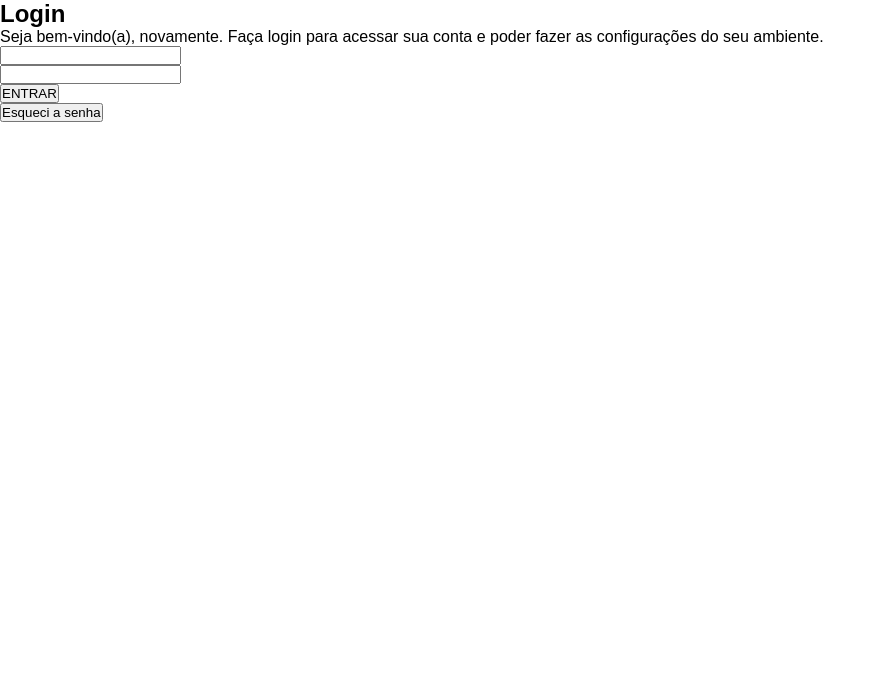
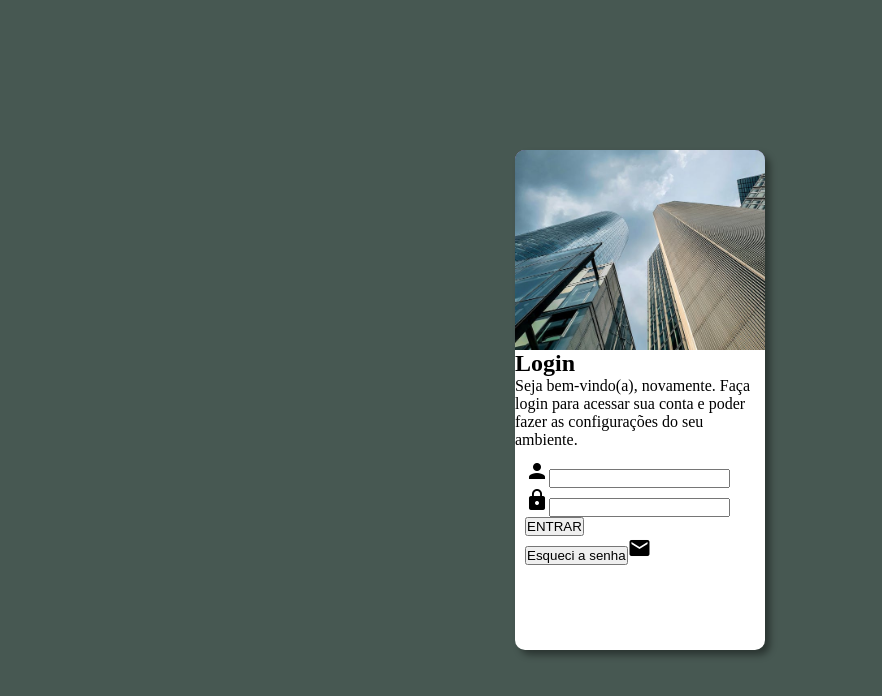
Before and after one commit to D1ogoSouza/Projeto-Login, a plain HTML site: page index.html in a window 1280 px wide. Shown: the whole page, without its empty margins (0-882 px from the left). Drawn offline with Linux system fonts and the light colour scheme.

Commit message:
interface-base-login

```diff
--- /dev/null
+++ b/estilo/first.css
@@ -0,0 +1,43 @@
+@charset "UTF-8";
+
+*{
+    margin: 0px;
+    padding: 0px;
+
+}
+html, body{
+    height:100vh;
+    width: 100vw;
+
+}
+main{
+    position: relative;
+    background-color: rgb(71, 88, 82);
+    height: 100vh;
+    width: 100vw;
+}
+#login{
+    position: absolute;
+    left: 50%;
+    top: 50%;
+    transform: translate(-50%, -50%);
+
+    width: 250px;
+    height: 500px;
+    border-radius: 10px;
+    background-color: rgb(255, 255, 255);
+    box-shadow: 5px 5px 7px rgba(0, 0, 0, 0.4);
+    overflow: hidden;/*Tudo que vazar pra fora de #login , fica escindindo*/
+}
+
+#login >#ft{
+    display: block;
+    background: darkslateblue url('../imagens/pexels-nbasak-30239488.jpg') no-repeat center center;
+    background-size: cover;
+    width: 260px;
+    height: 200px;
+}
+div#formulario{
+    display: block;
+    padding: 10px;
+}
--- a/index.html
+++ b/index.html
@@ -2,36 +2,36 @@
 <html lang="pt-br">
 <head>
     <meta charset="UTF-8">
-    <meta name="viewport" content="width=device-width, initial-scale=1.0">
+    <meta name="viewport" content="width=device-width,initial-scale=1.0">
+    <link href="https://fonts.googleapis.com/icon?family=Material+Icons"
+      rel="stylesheet">
+    <link rel="stylesheet" href="estilo/first.css">
+    <title>Document</title>
 
-    <title>Document</title>
-    <style>
-        *{
-            padding: 0px;
-            margin: 0px;
-            font-family: Arial, Helvetica, sans-serif;
-        }
-    </style>
 </head>
 <body>
-    <section id="ft">
-    </section>
-    <section id="dados">
-        <h1>Login</h1>
-        <p>Seja bem-vindo(a), novamente. Faça login para acessar sua conta e poder fazer as configurações do seu ambiente.</p>
-        <form action="php.cadastro" method="post" autocomplete="on">
+    <main>
 
-            <div>
+        <section id="login">
 
-                <input type="email" name="log" id="ilog" required></div>
+             <div id="ft"></div>
 
-            <div><input type="password" name="pass" id="ipass" required minlength="8"></div>
+            <h1>Login</h1>
 
-            <div><input type="submit" value="ENTRAR"></div>
+            <p>Seja bem-vindo(a), novamente. Faça login para acessar sua conta e poder fazer as configurações do seu ambiente.</p>
 
-            <div><input type="button" value="Esqueci a senha"></div>
-        </form>
-    </section>
+            <div id="formulario">
+                <form action="php.cadastro" method="post" autocomplete="on">
+
+                    <div class="dd"><span class="material-icons">person</span><input type="email" name="log" id="ilog" required></div>
+                    <div class="dd"><span class="material-icons">lock</span><input type="password" name="pass" id="ipass" required minlength="8"></div>
+                    <div class="btn"><input type="submit" value="ENTRAR"></div>
+                    <div class="btn"><input type="button" value="Esqueci a senha" ><span class="material-icons">email</span></div>
+                </form>
+            </div>
+        </section>
+    </main>
 
 </body>
+
 </html>
```
Also changed, not shown: imagens/pexels-nbasak-30239488.jpg (added).
